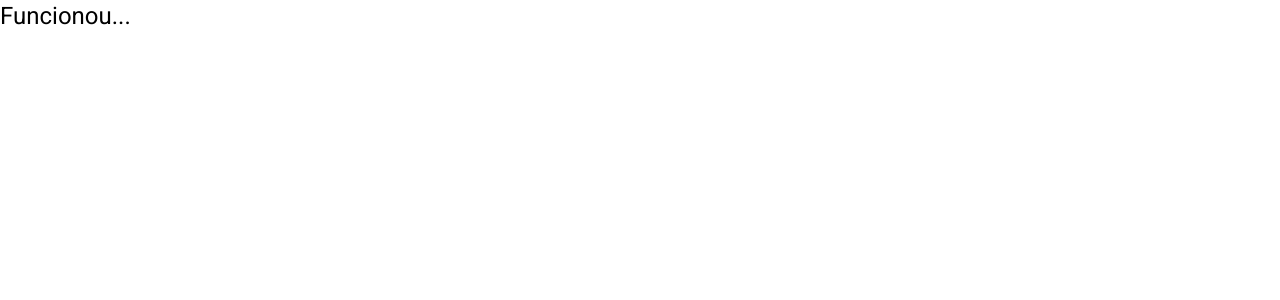
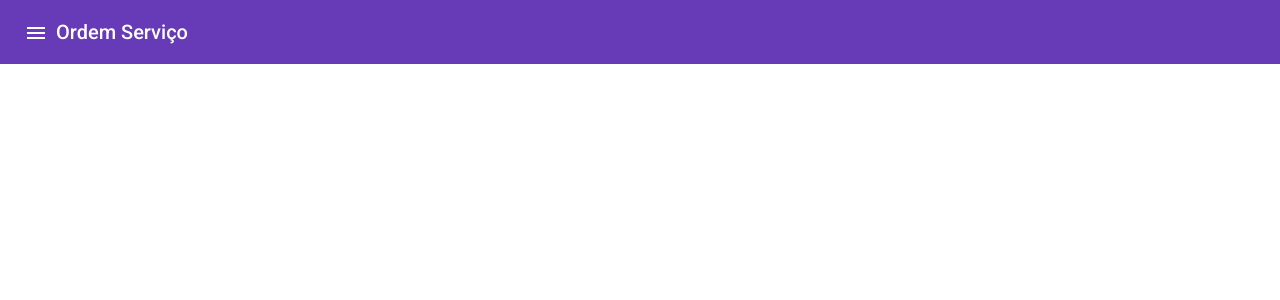
Before and after one commit to adsadilson/os-front, an Angular app: page / in a window 1280 px wide. Shown: the top 300 px of the page. Built offline with nearby package versions, Linux system fonts and the light colour scheme.

Commit message:
Criação do header

```diff
--- a/src/app/app.component.html
+++ b/src/app/app.component.html
@@ -1 +1 @@
-<h1>Funcionou...</h1>
+<app-header></app-header>
--- a/src/app/app.component.ts
+++ b/src/app/app.component.ts
@@ -2,8 +2,7 @@ import { Component } from '@angular/core';
 
 @Component({
   selector: 'app-root',
-  templateUrl:'app.component.html' ,
-  styles: []
+  templateUrl:'app.component.html'
 })
 export class AppComponent {
   title = 'os';
--- /dev/null
+++ b/src/app/views/components/template/header/header.component.html
@@ -0,0 +1,7 @@
+<mat-toolbar color="primary">
+    <button mat-icon-button class="example-icon" aria-label="Example icon-button with menu icon">
+      <mat-icon>menu</mat-icon>
+    </button>
+    <span>Ordem Serviço</span>
+    <span class="example-spacer"></span>
+</mat-toolbar>
--- /dev/null
+++ b/src/app/views/components/template/header/header.component.ts
@@ -0,0 +1,15 @@
+import { Component, OnInit } from '@angular/core';
+
+@Component({
+  selector: 'app-header',
+  templateUrl: './header.component.html',
+  styleUrls: ['./header.component.css']
+})
+export class HeaderComponent implements OnInit {
+
+  constructor() { }
+
+  ngOnInit(): void {
+  }
+
+}
```
Also changed, not shown: src/app/app.module.ts (+46 -11 lines), src/app/views/components/template/header/header.component.css (added).
